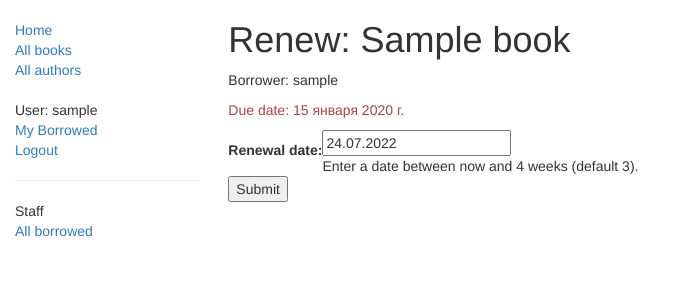
After one commit to ArtMot99/locallibrary, a Django app: page /catalog/book/00000000-0000-0000-0000-000000000001/renew/ in a window 1280 px wide. The commit adds this page. Shown: the top 300 px of the page, without its empty margins (0-682 px from the left). Run offline with Django 4.2, Linux system fonts and the light colour scheme; a user stored in the database is signed in; tables that the repository leaves empty hold one stand-in row (values such as "Sample post"); some libraries are stand-ins or nearby versions.

Commit message:
Добавлена форма для редактирования персоналом даты возврата книг для пользователей. Написан роут, представление, создана форма с валидатором, написан шаблон.

```diff
--- /dev/null
+++ b/catalog/forms.py
@@ -0,0 +1,22 @@
+from django import forms
+
+from django.core.exceptions import ValidationError
+import datetime  # for checking renewal date range.
+
+
+class RenewBookForm(forms.Form):
+    renewal_date = forms.DateField(help_text="Enter a date between now and 4 weeks (default 3).")
+
+    def clean_renewal_date(self):
+        data = self.cleaned_data['renewal_date']
+
+        # Проверка того, что дата не выходит за "нижнюю" границу (не в прошлом).
+        if data < datetime.date.today():
+            raise ValidationError('Invalid date - renewal in past')
+
+        # Проверка того, то дата не выходит за "верхнюю" границу (+4 недели).
+        if data > datetime.date.today() + datetime.timedelta(weeks=4):
+            raise ValidationError('Invalid date - renewal more than 4 weeks ahead')
+
+        # Помните, что всегда надо возвращать "очищенные" данные.
+        return data
--- /dev/null
+++ b/catalog/templates/catalog/book_renew_librarian.html
@@ -0,0 +1,16 @@
+{% extends "base_generic.html" %}
+{% block content %}
+
+    <h1>Renew: {{bookinst.book.title}}</h1>
+    <p>Borrower: {{bookinst.borrower}}</p>
+    <p{% if bookinst.is_overdue %} class="text-danger"{% endif %}>Due date: {{bookinst.due_back}}</p>
+
+    <form action="" method="post">
+        {% csrf_token %}
+        <table>
+        {{ form }}
+        </table>
+        <input type="submit" value="Submit" />
+    </form>
+
+{% endblock %}
--- a/catalog/urls.py
+++ b/catalog/urls.py
@@ -10,5 +10,6 @@ urlpatterns = [
     re_path(r'^author/(?P<pk>\d+)$', views.AuthorDetailView.as_view(), name='author-detail'),
     re_path(r'^mybooks/$', views.LoanedBooksByUserListView.as_view(), name='my-borrowed'),
     re_path(r'^mybooksstaff/$', views.LoanedBooksByStaffListView.as_view(), name='staff-borrowed'),
+    re_path(r'^book/(?P<pk>[-\w]+)/renew/$', views.renew_book_librarian, name='renew-book-librarian'),
     path('accounts/', include('django.contrib.auth.urls')),
 ]
--- a/catalog/views.py
+++ b/catalog/views.py
@@ -1,7 +1,13 @@
+from django.contrib.auth.decorators import permission_required
 from django.shortcuts import render
 from .models import Book, BookInstance, Author, Genre
 from django.views import generic
 from django.contrib.auth.mixins import LoginRequiredMixin
+from django.shortcuts import get_object_or_404
+from django.http import HttpResponseRedirect
+from django.urls import reverse
+import datetime
+from .forms import RenewBookForm
 
 
 def index(request):
@@ -72,3 +78,31 @@ class LoanedBooksByStaffListView(LoginRequiredMixin, generic.ListView):
     model = BookInstance
     template_name = 'catalog/bookinstance_list_borrowed_staff.html'
     paginate_by = 10
+
+
+@permission_required('catalog.can_mark_returned')
+def renew_book_librarian(request, pk):
+    book_inst = get_object_or_404(BookInstance, pk=pk)
+
+    # Если данный запрос типа POST, тогда
+    if request.method == 'POST':
+
+        # Создаём экземпляр формы и заполняем данными из запроса (связывание, binding):
+        form = RenewBookForm(request.POST)
+
+        # Проверка валидности данных формы:
+        if form.is_valid():
+            # Обработка данных из form.cleaned_data
+            # (здесь мы просто присваиваем их полю due_back)
+            book_inst.due_back = form.cleaned_data['renewal_date']
+            book_inst.save()
+
+            # Переход по адресу 'all-borrowed':
+            return HttpResponseRedirect(reverse('staff-borrowed'))
+
+    # Если это GET (или какой-либо ещё), создать форму по умолчанию.
+    else:
+        proposed_renewal_date = datetime.date.today() + datetime.timedelta(weeks=3)
+        form = RenewBookForm(initial={'renewal_date': proposed_renewal_date, })
+
+    return render(request, 'catalog/book_renew_librarian.html', {'form': form, 'bookinst': book_inst})
```
Also changed, not shown: catalog/templates/catalog/bookinstance_list_borrowed_staff.html (+7 -2 lines).
